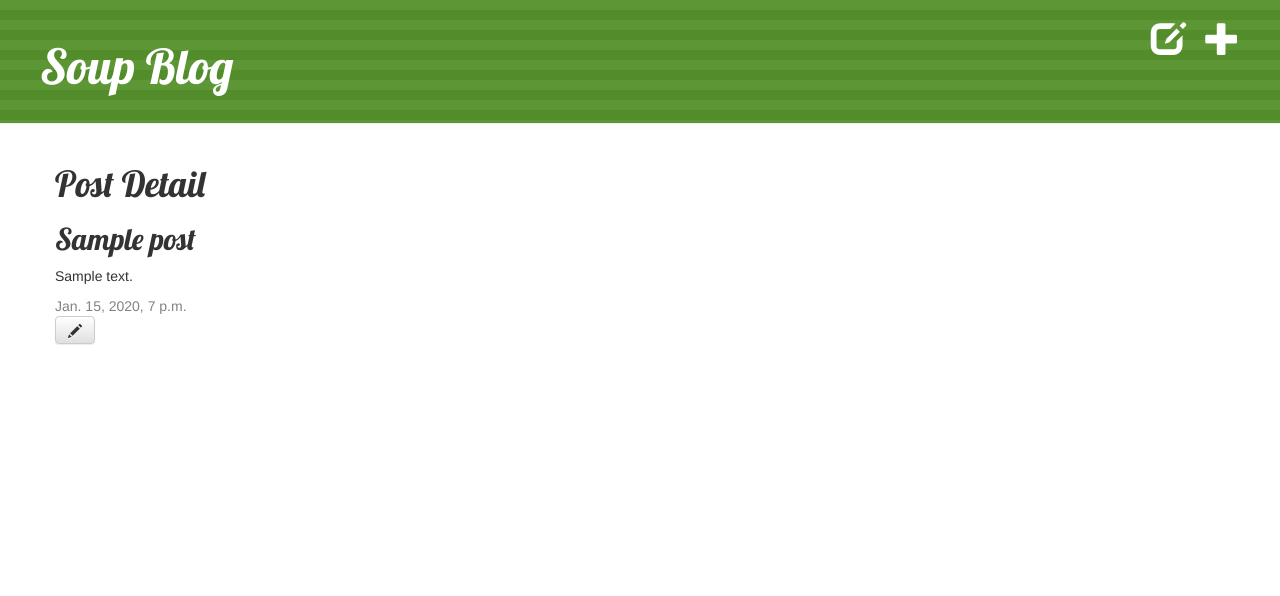
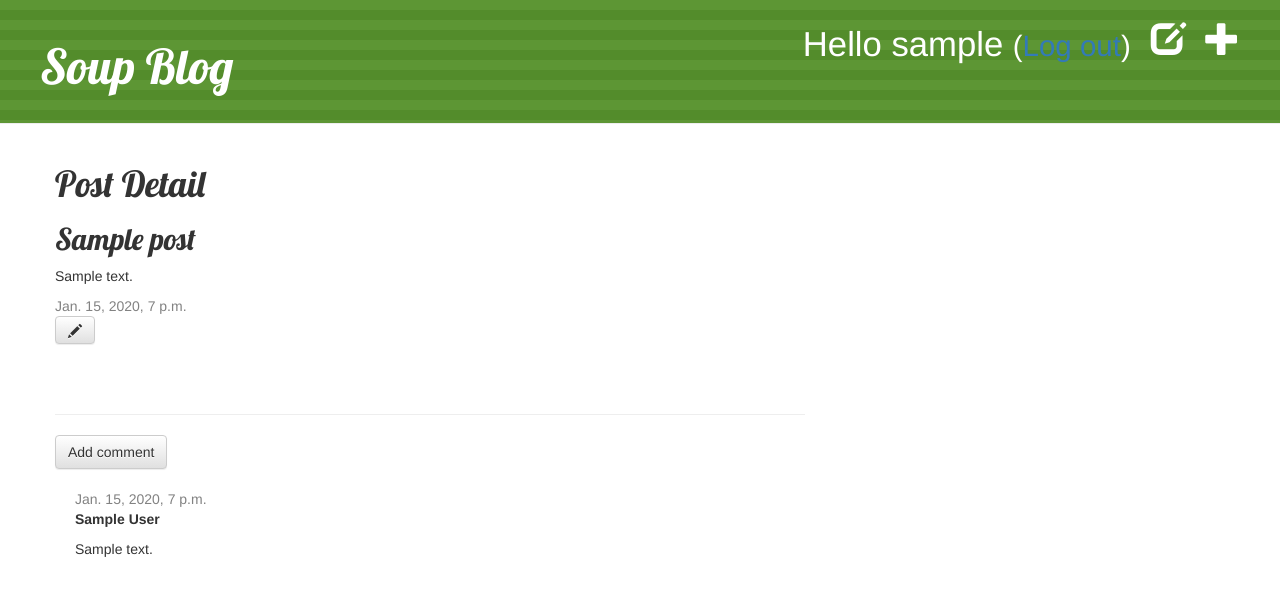
Before and after one commit to soup7soup/django_project, a Django app: page /post/1/ in a window 1280 px wide. Shown: the top 596 px of the page. Run offline with Django 3.2, Linux system fonts and the light colour scheme; a user stored in the database is signed in; tables that the repository leaves empty hold one stand-in row (values such as "Sample post"); some libraries are stand-ins or nearby versions.

Commit message:
add login_page, comment_func

```diff
--- a/blog/admin.py
+++ b/blog/admin.py
@@ -1,4 +1,5 @@
 from django.contrib import admin
-from .models import Post
+from .models import Post, Comment
 
 admin.site.register(Post)
+admin.site.register(Comment)
--- a/blog/models.py
+++ b/blog/models.py
@@ -14,5 +14,23 @@ class Post(models.Model):
         self.published_date = timezone.now()
         self.save()
 
+    def approved_comments(self):
+        return self.comments.filter(approved_comment=True)
+
     def __str__(self):
         return self.title
+
+
+class Comment(models.Model):
+    post = models.ForeignKey('blog.Post', related_name='comments')
+    author = models.CharField(max_length=200)
+    text = models.TextField()
+    created_date = models.DateTimeField(default=timezone.now)
+    approved_comment = models.BooleanField(default=False)
+
+    def approve(self):
+        self.approved_comment = True
+        self.save()
+
+    def __str__(self):
+        return self.text
--- a/blog/static/css/blog.css
+++ b/blog/static/css/blog.css
@@ -60,3 +60,7 @@ h1, h2, h3, h4 {
 .post h1 a, .post h1 a:visited {
     color: #000000;
 }
+
+.comment {
+    margin: 20px 0px 20px 20px;
+}
--- a/blog/templates/blog/base.html
+++ b/blog/templates/blog/base.html
@@ -12,9 +12,12 @@
             {% if user.is_authenticated %}
                 <a href="{% url 'post_new' %}" class="top-menu">
                 <span class="glyphicon glyphicon-plus"></span></a>
+                <a href="{% url 'post_draft_list' %}" class="top-menu">
+                <span class="glyphicon glyphicon-edit"></span></a>
+                <p class="top-menu">Hello {{ user.username }} <small>(<a href="{% url 'logout' %}">Log out</a>)</small></p>
+            {% else %}
+                <a href="{% url 'login' %}" class="top-menu"><span class="glyphicon glyphicon-lock"></span></a>
             {% endif %}
-            <a href="{% url 'post_draft_list' %}" class="top-menu">
-                <span class="glyphicon glyphicon-edit"></span></a>
             <h1><a href="/">Soup Blog</a></h1>
         </div>
 
--- a/blog/templates/blog/post_detail.html
+++ b/blog/templates/blog/post_detail.html
@@ -20,4 +20,23 @@
         </a>
     {% endif %}
 </div>
+<hr>
+<a class="btn btn-default" href="{% url 'add_comment_to_post' pk=post.pk %}">Add comment</a>
+{% for comment in post.comments.all %}
+    {% if user.is_authenticated or comment.approved_comment %}
+    <div class="comment">
+        <div class="date">
+            {{ comment.created_date }}
+            {% if not comment.approved_comment %}
+                <a class="btn btn-default" href="{% url 'comment_remove' pk=comment.pk %}"><span class="glyphicon glyphicon-remove"></span></a>
+                <a class="btn btn-default" href="{% url 'comment_approve' pk=comment.pk %}"><span class="glyphicon glyphicon-ok"></span></a>
+            {% endif %}
+        </div>
+        <strong>{{ comment.author }}</strong>
+        <p>{{ comment.text|linebreaks }}</p>
+    </div>
+    {% endif %}
+{% empty %}
+    <p>No comments here yet :(</p>
+{% endfor %}
 {% endblock %}
--- a/blog/templates/blog/post_list.html
+++ b/blog/templates/blog/post_list.html
@@ -8,6 +8,7 @@
             </div>
             <h1><a href="{% url 'post_detail' pk=post.pk %}">{{ post.title }}</a></h1>
             <p>{{ post.text|linebreaksbr }}</p>
+            <a href="{% url 'post_detail' pk=post.pk %}">Comments: {{ post.approved_comments.count }}</a>
         </div>
     {% endfor %}
-{% endblock %}
+{% endblock content %}
--- a/blog/urls.py
+++ b/blog/urls.py
@@ -1,4 +1,5 @@
-from django.conf.urls import url
+from django.conf.urls import include, url
+from django.contrib import admin
 from . import views
 
 urlpatterns = [
@@ -10,7 +11,10 @@ urlpatterns = [
     # pk 인자값을 설정한 경우 def post_detail(request, pk)로 view정의
     #/은 다음에 / 가 한 번 더 와야 한다는 의미입니다.
     #$는 "마지막"을 말합니다. 그 뒤로 더는 문자가 오면 안 됩니다.
-   url(r'^post/(?P<pk>\d+)/edit/$', views.post_edit, name='post_edit'),
+    url(r'^post/(?P<pk>\d+)/edit/$', views.post_edit, name='post_edit'),
     url(r'^drafts/$', views.post_draft_list, name='post_draft_list'),
     url(r'^post/(?P<pk>\d+)/publish/$', views.post_publish, name='post_publish'),
+    url(r'^post/(?P<pk>\d+)/comment/$', views.add_comment_to_post, name='add_comment_to_post'),
+    url(r'^comment/(?P<pk>\d+)/approve/$', views.comment_approve, name='comment_approve'),
+url(r'^comment/(?P<pk>\d+)/remove/$', views.comment_remove, name='comment_remove'),
 ]
--- a/blog/views.py
+++ b/blog/views.py
@@ -1,9 +1,10 @@
 from django.shortcuts import render
 from django.utils import timezone
-from .models import Post
+from .models import Post, Comment
 from django.shortcuts import render, get_object_or_404
-from .forms import PostForm
+from .forms import PostForm, CommentForm
 from django.shortcuts import redirect
+from django.contrib.auth.decorators import login_required
 
 def post_list(request):
     #posts = Post.objects.filter(published_date__lte=timezone.now()).order_by('published_date')
@@ -24,7 +25,7 @@ def post_detail(request, pk):
 
     return render(request, 'blog/post_detail.html', {'post':post})
 
-# @login_required
+@login_required
 def post_new(request):
     if request.method == "POST":
         form = PostForm(request.POST, request.FILES)
@@ -37,6 +38,7 @@ def post_new(request):
         form = PostForm()
     return render(request, 'blog/post_edit.html', {'form': form})
 
+@login_required
 def post_edit(request, pk):
 
     post = get_object_or_404(Post, pk=pk)
@@ -53,6 +55,7 @@ def post_edit(request, pk):
 
     return render(request, 'blog/post_edit.html', {'form':form})
 
+@login_required
 def post_draft_list(request):
     posts = Post.objects.filter(published_date__isnull=True).order_by('created_date')
     return render(request, 'blog/post_draft_list.html', {'posts': posts})
@@ -61,3 +64,28 @@ def post_publish(request, pk):
     post = get_object_or_404(Post, pk=pk)
     post.publish()
     return redirect('post_detail', pk=pk)
+
+def add_comment_to_post(request, pk):
+    post = get_object_or_404(Post, pk=pk)
+    if request.method == "POST":
+        form = CommentForm(request.POST)
+        if form.is_valid():
+            comment = form.save(commit=False)
+            comment.post = post
+            comment.save()
+            return redirect('post_detail', pk=post.pk)
+    else:
+        form = CommentForm()
+    return render(request, 'blog/add_comment_to_post.html', {'form': form})
+
+@login_required
+def comment_approve(request, pk):
+    comment = get_object_or_404(Comment, pk=pk)
+    comment.approve()
+    return redirect('post_detail', pk=comment.post.pk)
+
+@login_required
+def comment_remove(request, pk):
+    comment = get_object_or_404(Comment, pk=pk)
+    comment.delete()
+    return redirect('post_detail', pk=comment.post.pk)
--- a/mysite/settings.py
+++ b/mysite/settings.py
@@ -120,3 +120,4 @@ USE_TZ = True
 
 STATIC_URL = '/static/'
 STATIC_ROOT = os.path.join(BASE_DIR, 'static')
+LOGIN_REDIRECT_URL = '/'
--- a/mysite/urls.py
+++ b/mysite/urls.py
@@ -16,7 +16,11 @@ Including another URLconf
 from django.conf.urls import include, url
 from django.contrib import admin
 
+from django.contrib.auth import views
+
 urlpatterns = [
     url(r'^admin/', admin.site.urls),
+    url(r'^accounts/login/$', views.login, name='login'),
+    url(r'^accounts/logout/$', views.logout, name='logout', kwargs={'next_page': '/'}),
     url(r'', include('blog.urls')),
 ]
```
Also changed, not shown: blog/forms.py (+7 -1 lines), blog/templates/blog/add_comment_to_post.html (added, +9 -0 lines), blog/templates/registration/login.html (added, +24 -0 lines), blog/migrations/0002_comment.py (added).
